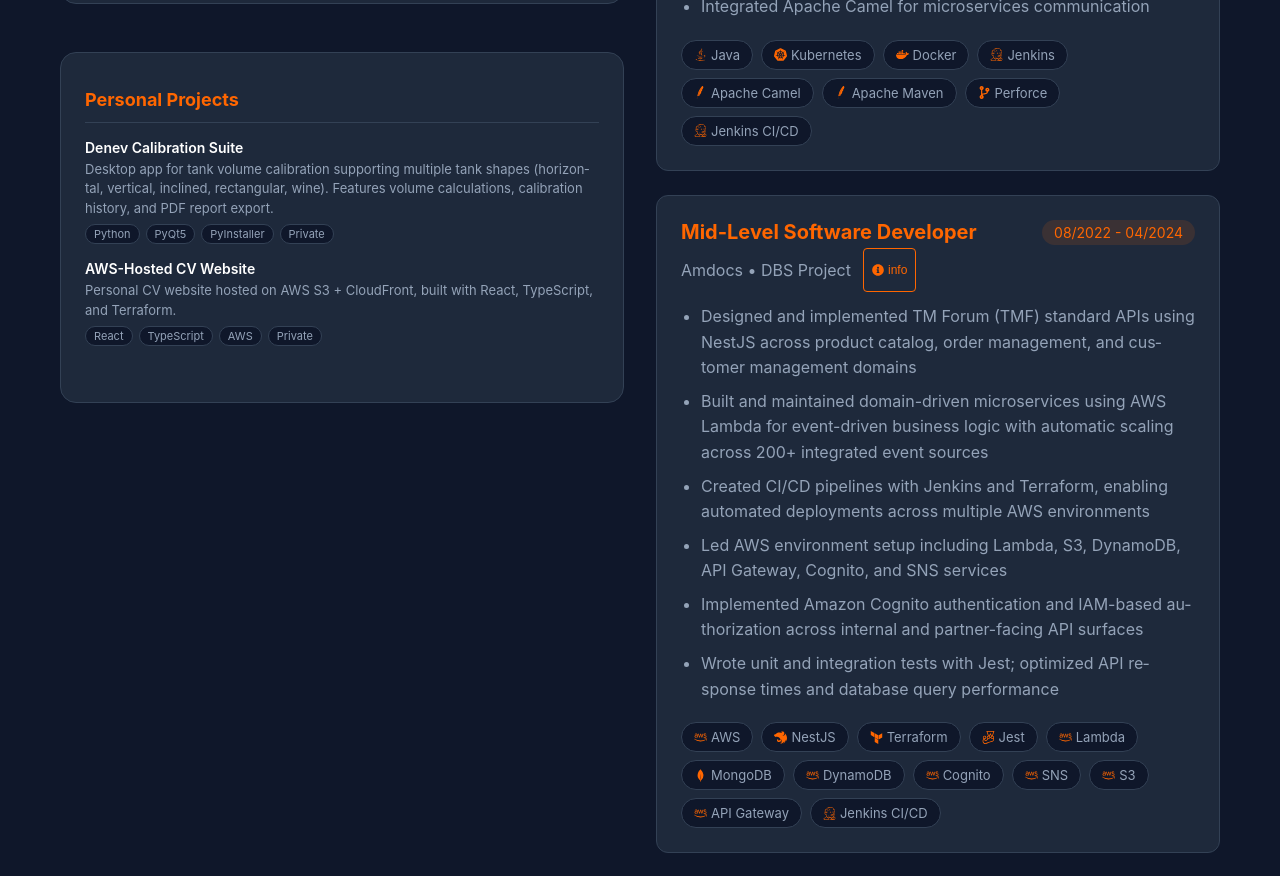
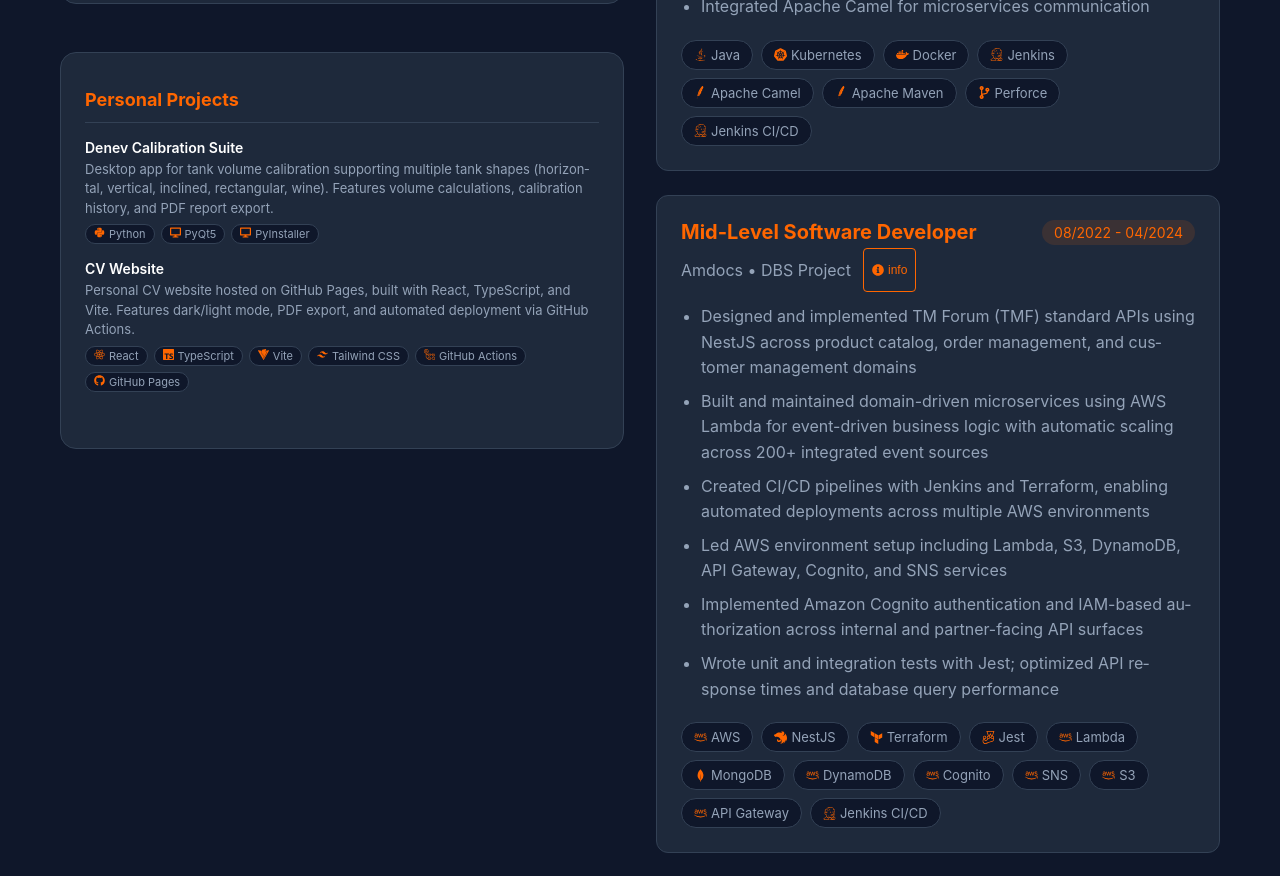
Before and after one commit to PavelTarlev1/CV-website, a React (Vite) app: page / in a window 1280 px wide. Shown: the part 1080-1956 px from the top of the page. Built offline with nearby package versions, Linux system fonts and the light colour scheme.

Commit message:
fix: drive sidebar projects from data file, add tech icons

```diff
--- a/src/components/Sidebar/Sidebar.tsx
+++ b/src/components/Sidebar/Sidebar.tsx
@@ -4,8 +4,22 @@
 import { DownloadButton } from './DownloadButton';
 import { StaticSection } from './StaticSection';
 import { useTheme } from '../Layout/ThemeProvider';
-import { FaMusic, FaMotorcycle, FaPlane, FaHiking } from 'react-icons/fa';
+import { FaMusic, FaMotorcycle, FaPlane, FaHiking, FaReact, FaGithub, FaPython, FaDesktop } from 'react-icons/fa';
+import { SiTypescript, SiVite, SiTailwindcss, SiGithubactions } from 'react-icons/si';
 import { languages, hobbies, about } from '../../config/personalInfo';
+import { projects } from '../../data/projects';
+
+const techIconMap: Record<string, React.ReactElement> = {
+  'React':          <FaReact />,
+  'TypeScript':     <SiTypescript />,
+  'Vite':           <SiVite />,
+  'Tailwind CSS':   <SiTailwindcss />,
+  'GitHub Actions': <SiGithubactions />,
+  'GitHub Pages':   <FaGithub />,
+  'Python':         <FaPython />,
+  'PyQt5':          <FaDesktop />,
+  'PyInstaller':    <FaDesktop />,
+};
 
 interface SidebarProps {
   openSections: {
@@ -162,28 +176,20 @@
     }}>
       <StaticSection title="Personal Projects">
         <div style={{ display: 'flex', flexDirection: 'column', gap: '16px' }}>
-          <div>
-            <div style={{ color: theme.text, fontWeight: '600', fontSize: '14px', marginBottom: '4px' }}>Denev Calibration Suite</div>
-            <div style={{ color: theme.textSecondary, fontSize: '13px', lineHeight: '1.5', marginBottom: '6px' }}>
-              Desktop app for tank volume calibration supporting multiple tank shapes (horizontal, vertical, inclined, rectangular, wine). Features volume calculations, calibration history, and PDF report export.
+          {projects.map((project, i) => (
+            <div key={i}>
+              <div style={{ color: theme.text, fontWeight: '600', fontSize: '14px', marginBottom: '4px' }}>{project.title}</div>
+              <div style={{ color: theme.textSecondary, fontSize: '13px', lineHeight: '1.5', marginBottom: '6px' }}>{project.description}</div>
+              <div style={{ display: 'flex', gap: '6px', flexWrap: 'wrap' }}>
+                {project.tech.map(tag => (
+                  <span key={tag} style={{ display: 'flex', alignItems: 'center', gap: '4px', fontSize: '11px', backgroundColor: theme.bg, border: `1px solid ${theme.border}`, borderRadius: '12px', padding: '2px 8px', color: theme.textSecondary }}>
+                    {techIconMap[tag] && <span style={{ fontSize: '11px', color: theme.accent }}>{techIconMap[tag]}</span>}
+                    {tag}
+                  </span>
+                ))}
+              </div>
             </div>
-            <div style={{ display: 'flex', gap: '6px', flexWrap: 'wrap' }}>
-              {['Python', 'PyQt5', 'PyInstaller', 'Private'].map(tag => (
-                <span key={tag} style={{ fontSize: '11px', backgroundColor: theme.bg, border: `1px solid ${theme.border}`, borderRadius: '12px', padding: '2px 8px', color: theme.textSecondary }}>{tag}</span>
-              ))}
-            </div>
-          </div>
-          <div>
-            <div style={{ color: theme.text, fontWeight: '600', fontSize: '14px', marginBottom: '4px' }}>AWS-Hosted CV Website</div>
-            <div style={{ color: theme.textSecondary, fontSize: '13px', lineHeight: '1.5', marginBottom: '6px' }}>
-              Personal CV website hosted on AWS S3 + CloudFront, built with React, TypeScript, and Terraform.
-            </div>
-            <div style={{ display: 'flex', gap: '6px', flexWrap: 'wrap' }}>
-              {['React', 'TypeScript', 'AWS', 'Private'].map(tag => (
-                <span key={tag} style={{ fontSize: '11px', backgroundColor: theme.bg, border: `1px solid ${theme.border}`, borderRadius: '12px', padding: '2px 8px', color: theme.textSecondary }}>{tag}</span>
-              ))}
-            </div>
-          </div>
+          ))}
         </div>
       </StaticSection>
     </div>
```
